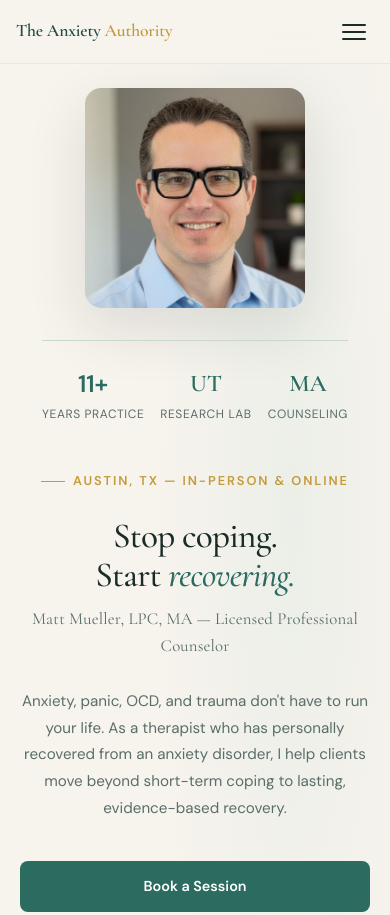
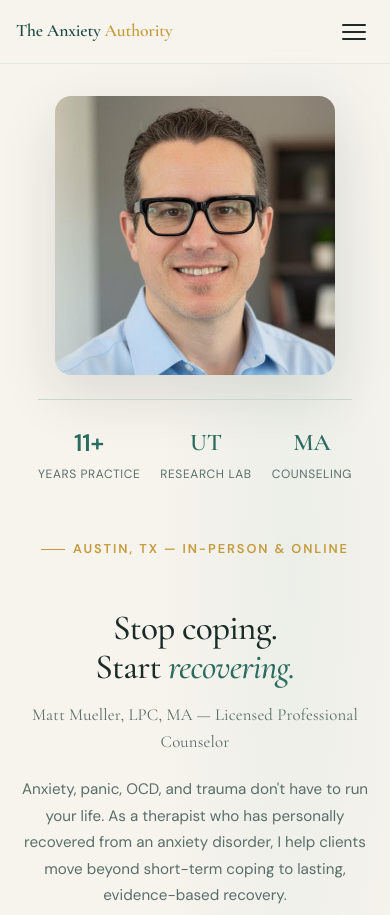
Before and after one commit to caslavi79/the-anxiety-authority, a plain HTML site: page index.html in a window 390 px wide. Shown: the top 915 px of the page. Drawn offline with nearby package versions, Linux system fonts and the light colour scheme.

Commit message:
Update index.html

```diff
--- a/index.html
+++ b/index.html
@@ -1457,20 +1457,27 @@
             }
 
             .hero {
-                padding: calc(var(--nav-height) + 24px) 20px 48px;
+                padding: calc(var(--nav-height) + 32px) 20px 80px;
                 min-height: auto;
+            }
+
+            .hero-inner {
+                gap: 32px;
             }
 
             .hero h1 {
                 font-size: 2.2rem;
+                margin-bottom: 16px;
             }
 
             .hero-subtitle {
                 font-size: 1.05rem;
+                margin-bottom: 20px;
             }
 
             .hero-text {
                 font-size: 0.95rem;
+                margin-bottom: 32px;
             }
 
             .hero-photo {
@@ -1482,18 +1489,20 @@
             .hero-photo-frame {
                 display: block;
                 margin: 0 auto;
-                max-width: 220px;
+                max-width: 280px;
                 width: 100%;
             }
 
             .hero-photo img {
-                max-width: 220px;
+                max-width: 280px;
                 margin: 0 auto;
                 display: block;
             }
 
             .hero-credentials {
-                gap: 16px;
+                gap: 20px;
+                margin-top: 24px;
+                padding-top: 24px;
             }
 
             .credential-number {
@@ -1503,6 +1512,14 @@
             .hero-actions {
                 flex-direction: column;
                 align-items: stretch;
+            }
+
+            .hero-content {
+                margin-top: 16px;
+            }
+
+            .hero-label {
+                margin-bottom: 48px;
             }
 
             .btn-primary, .btn-secondary {
@@ -2210,4 +2227,12 @@
         }
         initAccordions();
         window.addEventListener('resize', () => {
-            // Re-show bodies on desktop if they were collapsed
+            if (window.innerWidth > 640) {
+                document.querySelectorAll('.specialty-card-body, .approach-card-body').forEach(el => {
+                    el.style.display = '';
+                });
+            }
+        });
+    </script>
+</body>
+</html>
```
